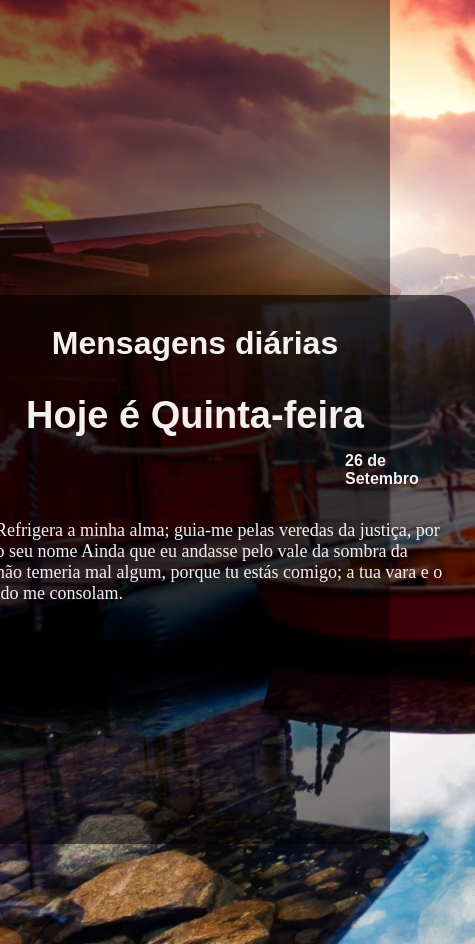
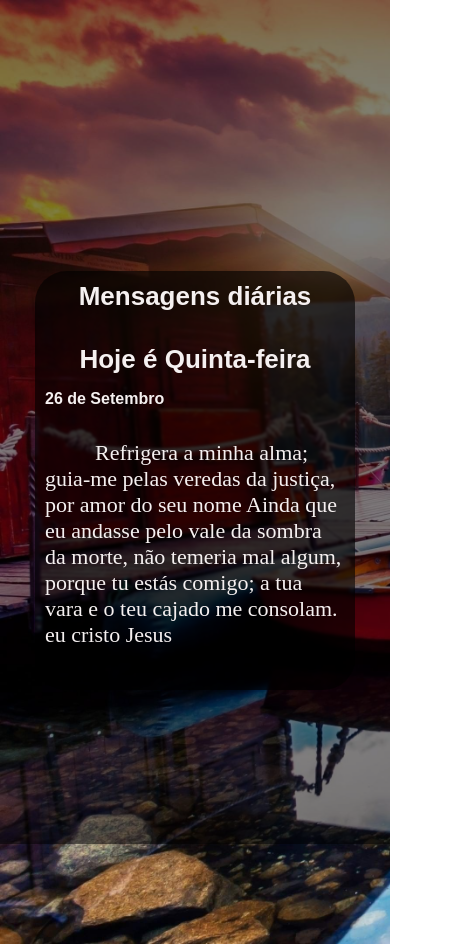
Before and after one commit to Danielsilva777-git/mensagens, a plain HTML site: page index.html in a window 390 px wide. Shown: the whole page, 475 px wide, since content can reach past the window. Drawn offline with Linux system fonts and the light colour scheme.

Commit message:
finalizado a parte do media queries

```diff
--- a/script/script.js
+++ b/script/script.js
@@ -26,7 +26,7 @@ h2.innerText = `Hoje é ${dias[hoje]}-feira`}else{
 
 const dias_da_semana  = {
     Quarta: "Deitar-me faz em verdes pastos, guia-me mansamente a águas tranqüilas ",
-    Quinta: "Refrigera a minha alma; guia-me pelas veredas da justiça, por amor do seu nome   Ainda que eu andasse pelo vale da sombra da morte, não temeria mal algum, porque tu estás comigo; a tua vara e o teu cajado me consolam.",
+    Quinta: "Refrigera a minha alma; guia-me pelas veredas da justiça, por amor do seu nome   Ainda que eu andasse pelo vale da sombra da morte, não temeria mal algum, porque tu estás comigo; a tua vara e o teu cajado me consolam. eu cristo Jesus",
     Sexta: "",
     Sábado: "",
     Domingo: " Para se receber a instrução do entendimento, a justiça, o juízo e a eqüidade, Para dar aos simples, prudência, e aos moços, conhecimento e bom siso; O sábio ouvirá e crescerá em conhecimento, e o entendido adquirirá sábios conselhos;  Para entender os provérbios e sua interpretação; as palavras dos sábios e as suas proposições. O temor do Senhor é o princípio do conhecimento; os loucos desprezam a sabedoria e a instrução.",
--- a/style/style.css
+++ b/style/style.css
@@ -62,6 +62,27 @@ h4{margin-left: 25rem;
     body{
         height: 110vh;
 
+   }
+    main{
+   background-color: rgba(0, 0, 0, 0.605);
+    backdrop-filter: blur(1px);
+    color: rgb(245, 240, 240);
+    padding:  10px;
+    display: flex;
+    flex-direction: column;
+    border-radius: 2rem;
+}
+p{
+    font-size: 22px;
+    width: 300px;
 
-    }
 }
+h1, h2 {
+    font-size: 26px;
+    margin: auto;
+}
+h4{
+    margin:auto;
+    padding-top: 15px;
+}
+}
```
